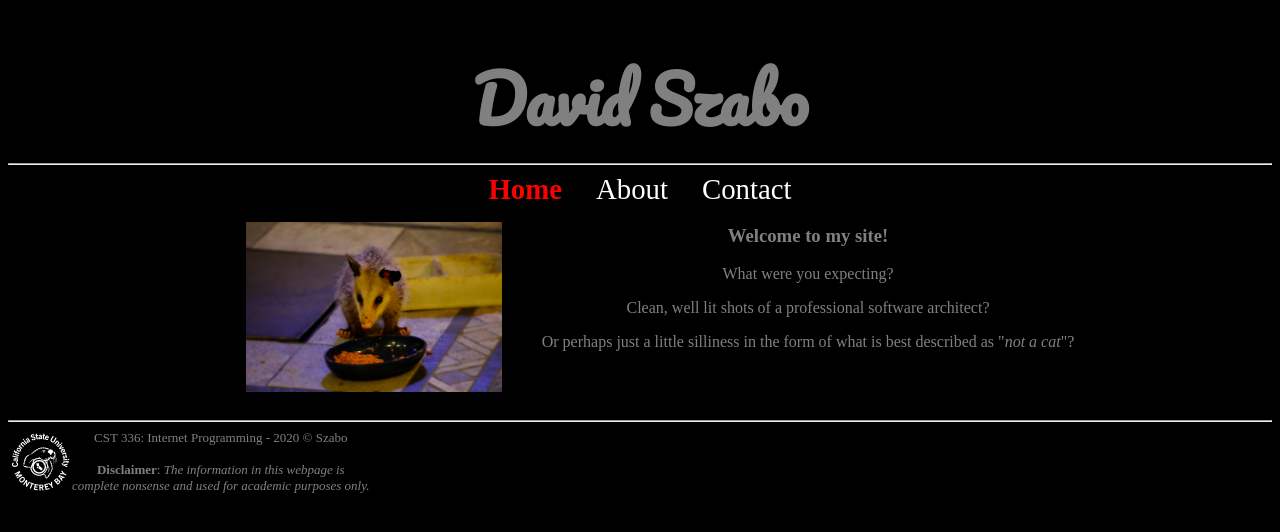
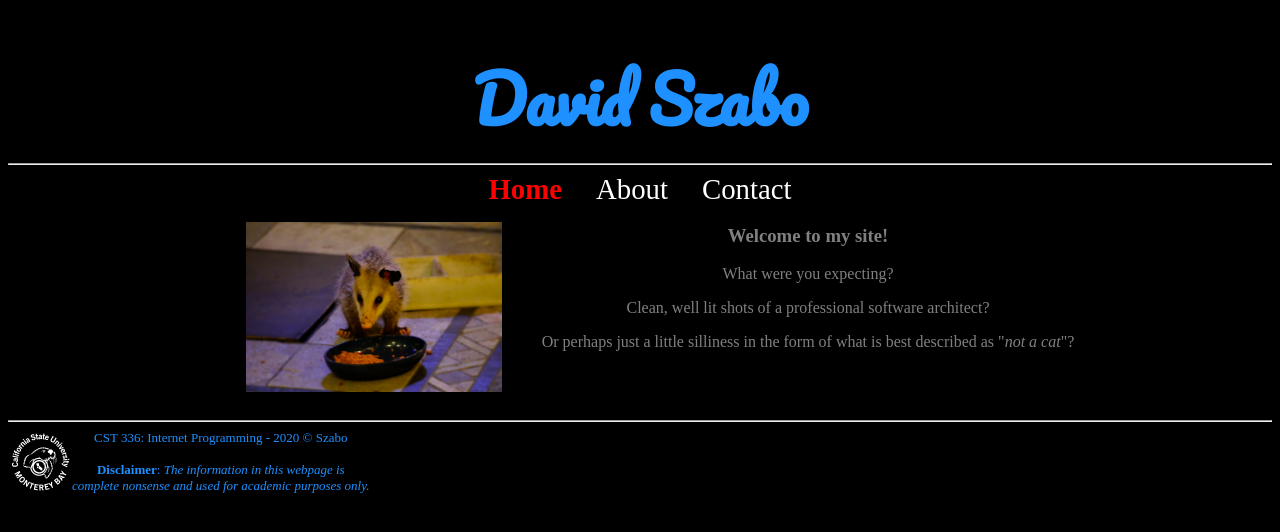
Before and after one commit to dethedrus/cst336_lab1, a PHP site: page / in a window 1280 px wide. Shown: the top 532 px of the page. Run offline with PHP 8.4, Linux system fonts and the light colour scheme.

Commit message:
final fixes before submission

```diff
--- a/css/styles.css
+++ b/css/styles.css
@@ -35,6 +35,7 @@ footer
 {
     display: flex;
     font-size: small;
+    color: #1e90ff;
 }
 
 table
@@ -80,4 +81,5 @@ h1
     font-family: 'Pacifico', cursive;
     font-size: 4em;
     margin-bottom: 0px;
+    color: #1e90ff;
 }
```
